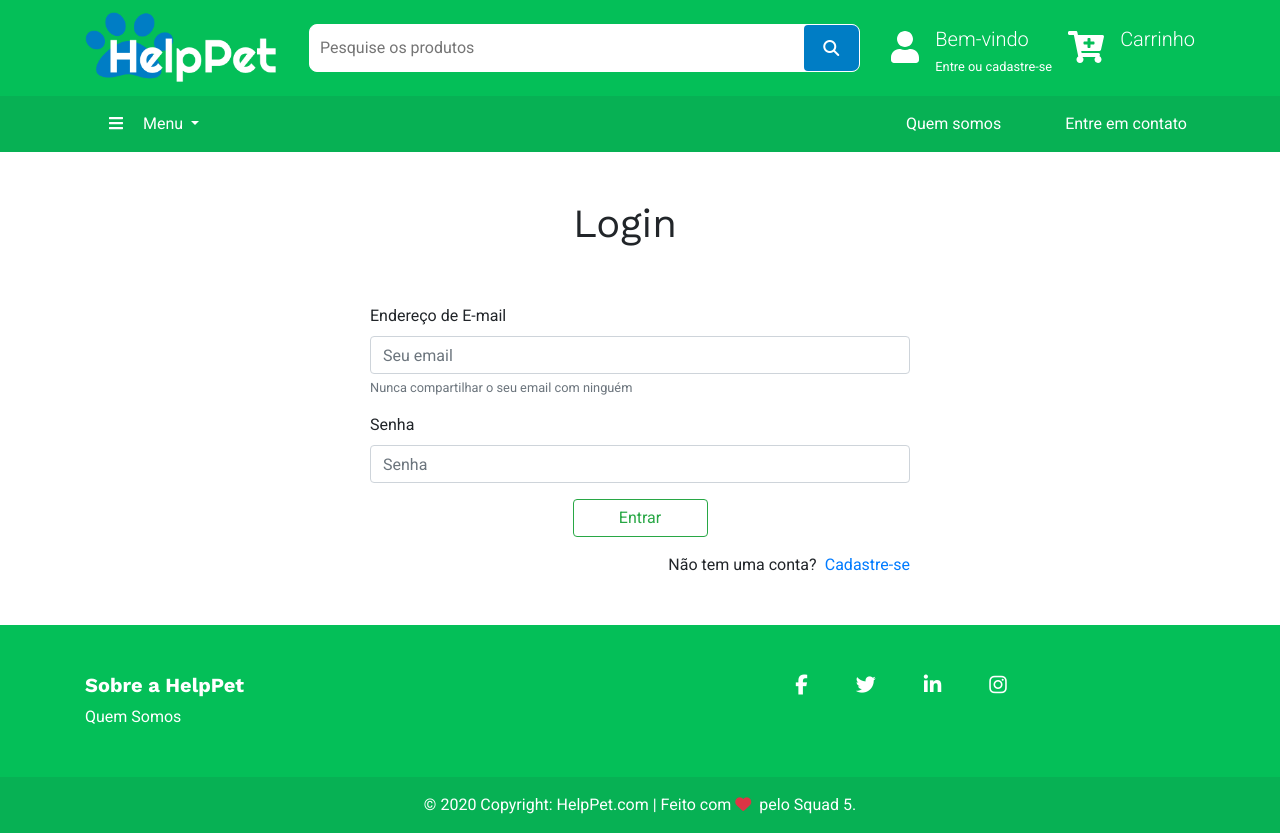
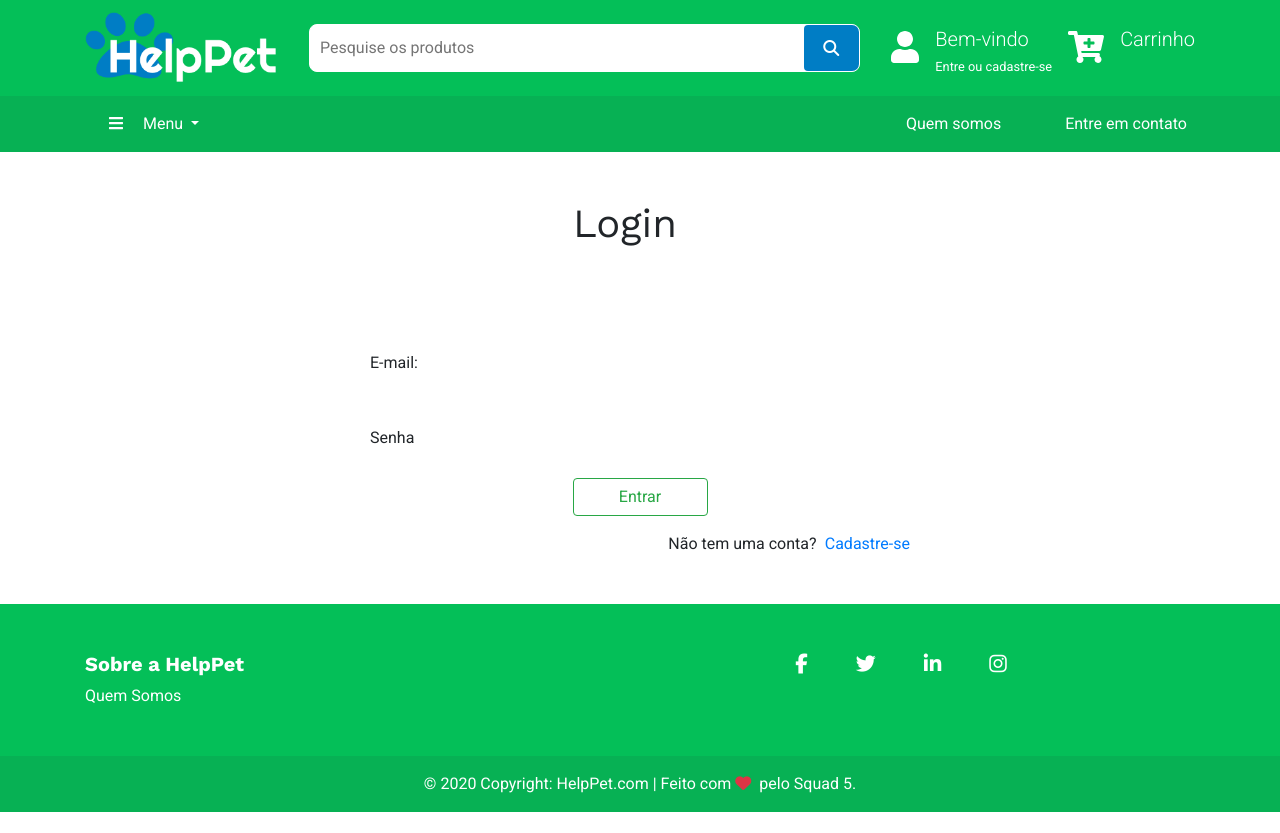
Before and after one commit to juliop3p/HelppetFrontend, an Angular app in the folder frontend/: page /login in a window 1280 px wide. After the commit the page ends 812 px from the top, so only its background shows below. Built offline with nearby package versions, Linux system fonts and the light colour scheme.

Commit message:
style das páginas de login e cadastro

```diff
--- a/frontend/package.json
+++ b/frontend/package.json
@@ -32,12 +32,12 @@
     "zone.js": "~0.10.3"
   },
   "devDependencies": {
-    "@angular-devkit/build-angular": "~0.1000.7",
+    "@angular-devkit/build-angular": "^0.1002.0",
     "@angular/cli": "~10.0.7",
     "@angular/compiler-cli": "~10.0.11",
-    "@types/node": "^12.11.1",
     "@types/jasmine": "~3.5.0",
     "@types/jasminewd2": "~2.0.3",
+    "@types/node": "^12.11.1",
     "codelyzer": "^6.0.0",
     "jasmine-core": "~3.5.0",
     "jasmine-spec-reporter": "~5.0.0",
--- a/frontend/src/app/pages/cadastro/cadastro.component.css
+++ b/frontend/src/app/pages/cadastro/cadastro.component.css
@@ -0,0 +1,63 @@
+.form{
+    width: 100%;
+    position: relative;
+    height: 75px;
+    overflow: hidden;
+}
+
+.form input {
+    width: 100%;
+    height:100%;
+    color: #595f6e;
+    padding-top: 55px;
+    border: none;
+    outline: none;
+}
+
+.form label{
+    position: absolute;
+    top: 2px;
+    bottom: 0px;
+    left: 0%;
+    width: 100%;
+    height: 100%;
+    pointer-events: none;
+    border-bottom: 1px solid black;
+
+}
+
+.form label::after{
+    content: "";
+    position: absolute;
+    left: 0px;
+    bottom: -1px;
+    height: 100%;
+    width: 100%;
+    border-bottom: 3px solid green;
+    transform: translateX(-100%);
+    padding: 10px;
+    transition: 1s ease;
+
+}
+
+.content-name{
+    position: absolute;
+    bottom: 5px;
+    left: 0px;
+    transition: all 0.3s ease;
+
+}
+
+.form input:focus + .label-name .content-name,
+.form input:valid + .label-name .content-name
+{
+    transform: translateY(-150%);
+    font-size: 16px;
+    color: green;
+}
+
+.form input:focus  + .label-name::after,
+.form input:valid + .label-name::after
+{
+    transform: translateX(0%);
+}
--- a/frontend/src/app/pages/login/login.component.css
+++ b/frontend/src/app/pages/login/login.component.css
@@ -0,0 +1,63 @@
+.form{
+    width: 100%;
+    position: relative;
+    height: 75px;
+    overflow: hidden;
+}
+
+.form input {
+    width: 100%;
+    height:100%;
+    color: #595f6e;
+    padding-top: 55px;
+    border: none;
+    outline: none;
+}
+
+.form label{
+    position: absolute;
+    top: 2px;
+    bottom: 0px;
+    left: 0%;
+    width: 100%;
+    height: 100%;
+    pointer-events: none;
+    border-bottom: 1px solid black;
+
+}
+
+.form label::after{
+    content: "";
+    position: absolute;
+    left: 0px;
+    bottom: -1px;
+    height: 100%;
+    width: 100%;
+    border-bottom: 3px solid green;
+    transform: translateX(-100%);
+    padding: 10px;
+    transition: 1s ease;
+
+}
+
+.content-name{
+    position: absolute;
+    bottom: 5px;
+    left: 0px;
+    transition: all 0.3s ease;
+
+}
+
+.form input:focus + .label-name .content-name,
+.form input:valid + .label-name .content-name
+{
+    transform: translateY(-150%);
+    font-size: 16px;
+    color: green;
+}
+
+.form input:focus  + .label-name::after,
+.form input:valid + .label-name::after
+{
+    transform: translateX(0%);
+}
--- a/frontend/src/app/pages/login/login.component.html
+++ b/frontend/src/app/pages/login/login.component.html
@@ -7,41 +7,38 @@
 
   <div class="row mb-5 d-flex justify-content-center">
     <div class="col-md-6">
-      <div>
-        <div class="form-group">
-          <label for="exampleInputEmail1">Endereço de E-mail</label>
+
+
+      <div class="form">
         <input
           type="email"
           class="form-control"
           id="exampleInputEmail1"
           aria-describedby="emailHelp"
-            placeholder="Seu email"
+          required
           [(ngModel)]="userLogin.usuario"
-          />
-          <small id="emailHelp" class="form-text text-muted"
-            >Nunca compartilhar o seu email com ninguém</small
         >
+        <label for="exampleInputEmail1" class="label-name">
+          <span class="content-name">E-mail:</span>
+        </label>
       </div>
-        <div class="form-group">
-          <label for="exampleInputPassword1">Senha</label>
-          <input
-            type="password"
-            class="form-control"
-            id="exampleInputPassword1"
-            placeholder="Senha"
-            [(ngModel)]="userLogin.senha"
-          />
+
+      <div class="form">
+        <input type="password" class="form-control" id="exampleInputPassword1" [(ngModel)]="userLogin.senha" required>
+        <label for="exampleInputPassword1" class="label-name">
+          <span class="content-name">
+            Senha
+          </span>
+        </label>
+
+
       </div>
-        <div class="d-flex justify-content-center">
-          <button
-            type="submit"
-            class="btn btn-outline-success w-25"
-            (click)="entrar()"
-          >
+      <div class="mt-4 d-flex justify-content-center">
+        <button type="submit" class="btn btn-outline-success w-25" (click)="entrar()">
           Entrar
         </button>
       </div>
-      </div>
+
       <div class="mt-3 d-flex justify-content-end">
         Não tem uma conta?&ensp;<a routerLink="/cadastro">Cadastre-se</a>
       </div>
```
Also changed, not shown: frontend/src/app/pages/cadastro/cadastro.component.html (+8 -8 lines), 1 other file (tests, documents, lock files or other folders). Lines whose indentation alone changed are shown as unchanged.
